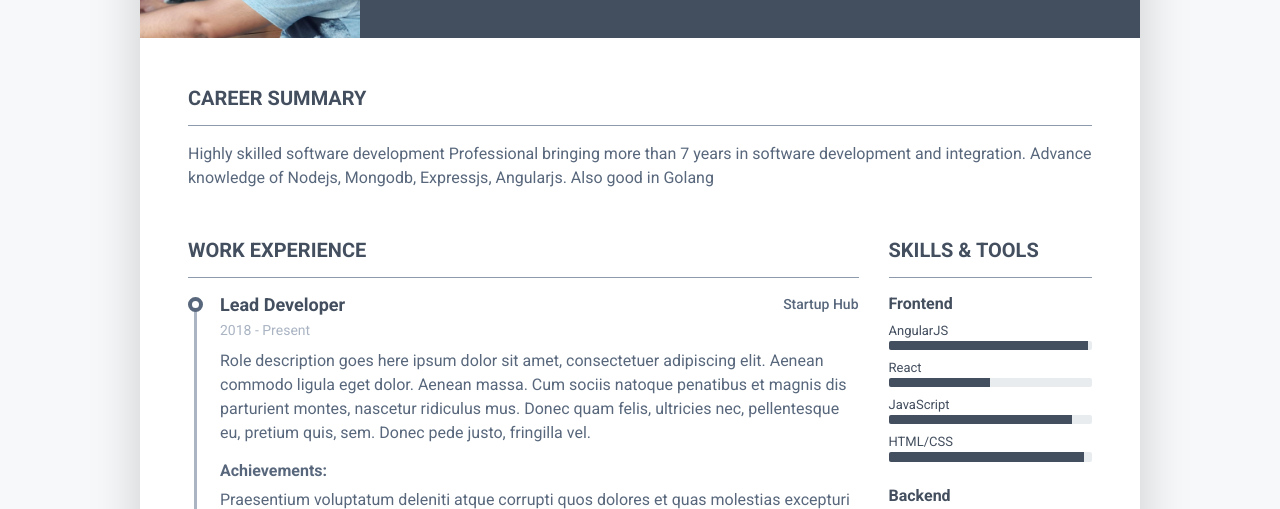
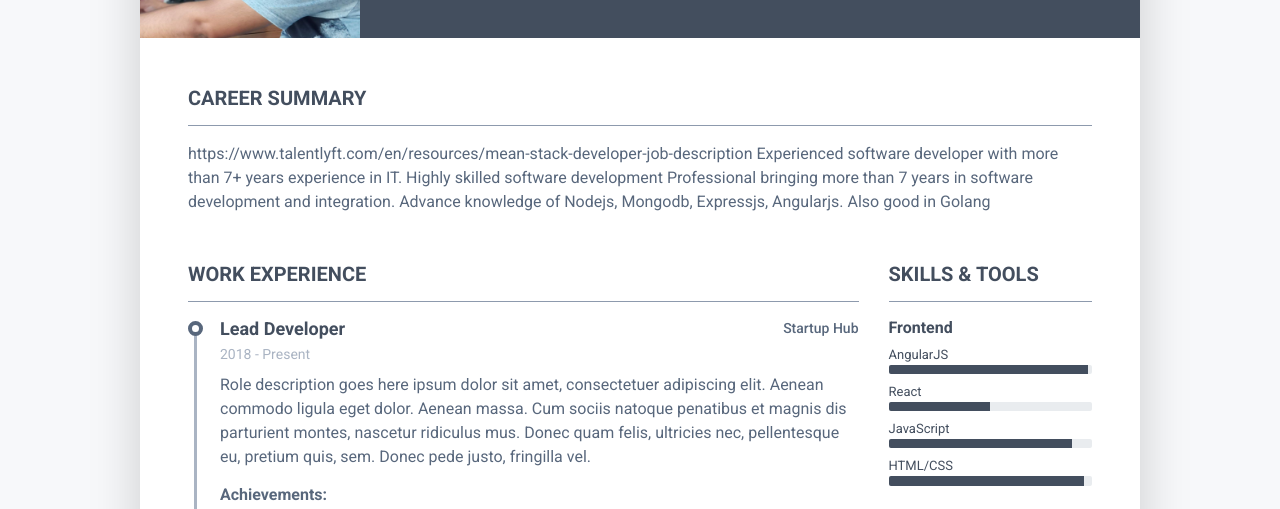
Before and after one commit to smartnav/smartnav.github.io, a plain HTML site: page index.html in a window 1280 px wide. Shown: the part 212-721 px from the top of the page. Drawn offline with Linux system fonts and the light colour scheme.

Commit message:
chanage title

```diff
--- a/index.html
+++ b/index.html
@@ -1,7 +1,7 @@
 <!DOCTYPE html>
 <html lang="en">
 <head>
-    <title>Navish Aggarwal Resume/CV for Nodejs Developers</title>
+    <title>Navish Aggarwal(1) Resume/CV for Nodejs Developers</title>
 
     <!-- Meta -->
     <meta charset="utf-8">
@@ -55,7 +55,7 @@
 			    <section class="resume-section summary-section mb-5">
 				    <h2 class="resume-section-title text-uppercase font-weight-bold pb-3 mb-3">Career Summary</h2>
 				    <div class="resume-section-content">
-					    <p class="mb-0">Highly skilled software development Professional bringing more than 7 years in software development and integration. Advance knowledge of Nodejs, Mongodb, Expressjs, Angularjs. Also good in Golang</p>
+					    <p class="mb-0">https://www.talentlyft.com/en/resources/mean-stack-developer-job-description Experienced software developer with more than 7+ years experience in IT. Highly skilled software development Professional bringing more than 7 years in software development and integration. Advance knowledge of Nodejs, Mongodb, Expressjs, Angularjs. Also good in Golang</p>
 				    </div>
 			    </section><!--//summary-section-->
 			    <div class="row">
```
Also changed, not shown: favicon.ico, favicon1.ico (added).
